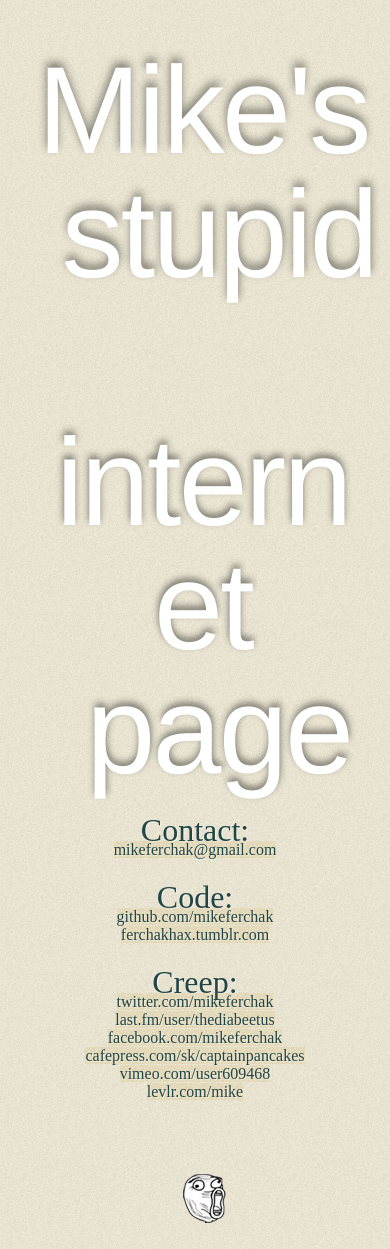
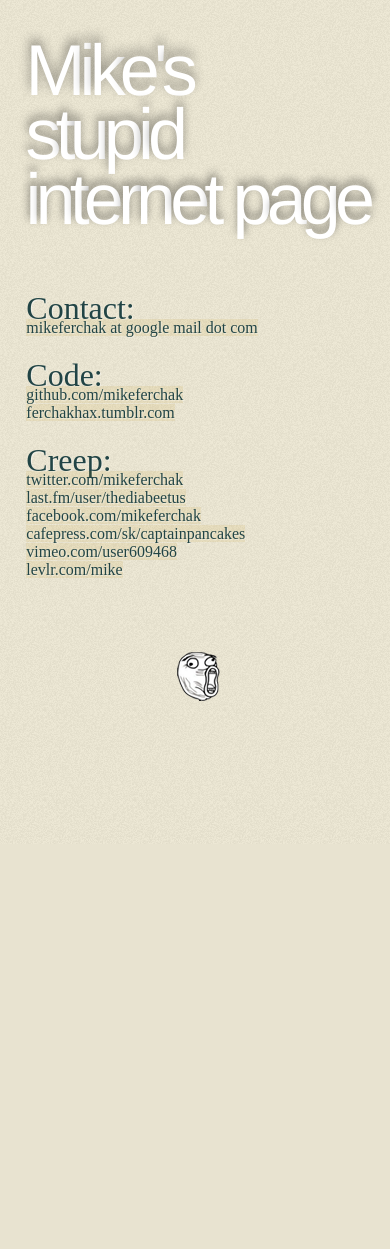
Before and after one commit to mikeferchak/mferchak, a PHP site: page / in a window 390 px wide. After the commit the page ends 701 px from the top, so only its background shows below. Run offline with PHP 8.4, Linux system fonts and the light colour scheme; some libraries are stand-ins or nearby versions; some web fonts are replaced.

Commit message:
iphone so pretty

```diff
--- a/css/style.css
+++ b/css/style.css
@@ -44,11 +44,11 @@ h1 {
   text-shadow: 1px 2px 4px rgba(0, 0, 0, 0.4);
   display: inline;
   margin: 0 auto;
-  -webkit-transition: font-size 0.1s;
-  -moz-transition: font-size 0.1s;
-  -o-transition: font-size 0.1s;
-  -k-transition: font-size 0.1s;
-  transition: font-size 0.1s;
+  -webkit-transition: font-size 0.3s;
+  -moz-transition: font-size 0.3s;
+  -o-transition: font-size 0.3s;
+  -k-transition: font-size 0.3s;
+  transition: font-size 0.3s;
   text-align: center;
   overflow-x: hidden;
   overflow-y: hidden;
@@ -164,21 +164,34 @@ footer div {
   text-align: center;
   text-shadow: 1px 1px 1px rgba(255, 255, 255, 0.5); }
 
-/* very small monitors */
-@media screen and (max-width: 820px) {
-  body {
-    width: 95%;
-    margin: 0 auto; } }
 /* futurephones */
 @media screen and (max-width: 600px) {
   body {
+    width: 98%;
     margin: 0 auto; }
 
+  header {
+    padding: 1em 0 1em 0em; }
+
   h1 {
-    /*font-size:5pt;*/
-    margin: 20px 0 -8px 0;
+    display: block;
     white-space: normal;
-    line-height: 1; }
+    text-align: left;
+    font-size: 4.5em;
+    margin: 0em 0 0em 0;
+    padding: 0.3em;
+    line-height: 0.9;
+    letter-spacing: -0.18em; }
+    h1 span.word {
+      text-align: left;
+      display: inline-block;
+      margin: 0; }
+      h1 span.word span {
+        -webkit-transition: all 0.3s;
+        -moz-transition: all 0.3s;
+        -o-transition: all 0.3s;
+        -k-transition: all 0.3s;
+        transition: all 0.3s; }
 
   #about p {
     font-size: 16pt;
@@ -191,6 +204,10 @@ footer div {
     column-count: 1;
     column-gap: 20px; }
 
+  footer {
+    margin-left: 1.4em; }
+
   footer div {
+    text-align: left;
     display: block;
     width: 100%; } }
--- a/css/style.scss
+++ b/css/style.scss
@@ -83,7 +83,7 @@ h1	{
     text-shadow: 1px 2px 4px rgba(0,0,0,.4);
     display:inline;
 	margin: 0 auto;
-    @include transition(font-size 0.1s);
+    @include transition(font-size 0.3s);
     text-align: center;
     overflow-x: hidden;
     overflow-y: hidden;
@@ -205,26 +205,34 @@ footer div {
         text-shadow: 1px 1px 1px rgba(255, 255, 255, .5);
 }
 
-/* very small monitors */
-@media screen and (max-width: 820px){
-    body {
-        width:95%;
-        margin:0 auto;
-    }
-}
-
 /* futurephones */
 @media screen and (max-width: 600px){
     body {
-        // width:95%;
+        width:98%;
         margin:0 auto;
     }
+    header{
+        padding:1em 0 1em 0em;
+    }
     h1  {
-        /*font-size:5pt;*/
-        margin: 20px 0 -8px 0;
+        display:block;
         white-space: normal;
-        line-height: 1;
+        text-align:left;
+        font-size:4.5em;
+        margin: 0em 0 0em 0;
+        padding:0.3em;
+        line-height: 0.9;
+        letter-spacing:-.18em;
+        span.word{
+            text-align:left;
+            display:inline-block;
+            margin:0;
+            span{
+                @include transition(all 0.3s);
+            }
+        }
     }
+
     #about {
         p {
             font-size: 16pt;
@@ -239,7 +247,11 @@ footer div {
             column-gap: 20px;
         }
     }
+    footer{
+        margin-left:1.4em;
+    }
     footer div {
+        text-align:left;
         display:block;
         width:100%;
     }
--- a/index.html
+++ b/index.html
@@ -38,8 +38,8 @@
           <span>e</span>
           <span>'</span>
           <span>s</span>
+          <span>&nbsp;</span>
         </span>
-        <span>&nbsp;</span>
         <span class="word">
           <span>s</span>
           <span>t</span>
@@ -47,8 +47,8 @@
           <span>p</span>
           <span>i</span>
           <span>d</span>
+          <span>&nbsp;</span>
         </span>
-        <span>&nbsp;</span>
         <span class="word">
           <span>i</span>
           <span>n</span>
@@ -58,8 +58,8 @@
           <span>n</span>
           <span>e</span>
           <span>t</span>
+          <span>&nbsp;</span>
         </span>
-        <span>&nbsp;</span>
         <span class="word">
           <span>p</span>
           <span>a</span>
@@ -74,7 +74,7 @@
       <div id="contact">
          <h2>Contact:</h2>
          <ul>
-            <li><a href="mailto:mikeferchak@gmail.com">mikeferchak@gmail.com</a></li>
+            <li><a href="mailto:mikeferchak_spam@gmail.com">mikeferchak at google mail dot com</a></li>
          </ul>
       </div>
       <div id="code">
--- a/script/application.js
+++ b/script/application.js
@@ -16,17 +16,17 @@ $(document).ready(function() {
   });
 
   function responsiveLol(width){
-    console.log("responsiveLol");
+    //console.log("responsiveLol");
+    //alert($(window).width());
     if ($(window).width() > width) {
       resizeHeader(1);
     }
     else {
-      resizeHeader(2);
+      //resizeHeader(2);
     }
   }
 
   function resizeHeader(multiplier){
-    multiplier = typeof(multiplier) != 'undefined' ? multiplier : 1;
     var newHeaderHeight = headerAspect * $(window).width() * 0.9 * multiplier;
     $("header h1").css({"font-size": newHeaderHeight});
   }
@@ -44,12 +44,12 @@ $('#sun').draggable( {
     stop: loopthroughallshadowelements
 });
 
-$('h1 span, ').draggable( {
-    cursor: 'move',
-    containment: 'document',
-    drag: calculateshadow,
-    stop: loopthroughallshadowelements
-});
+// $('h1 span, ').draggable( {
+//     cursor: 'move',
+//     containment: 'document',
+//     drag: calculateshadow,
+//     stop: loopthroughallshadowelements
+// });
 
 function repositionlightsource() {
     $("#sun").css({"left":(($(window).width()/2)-50)});
```
